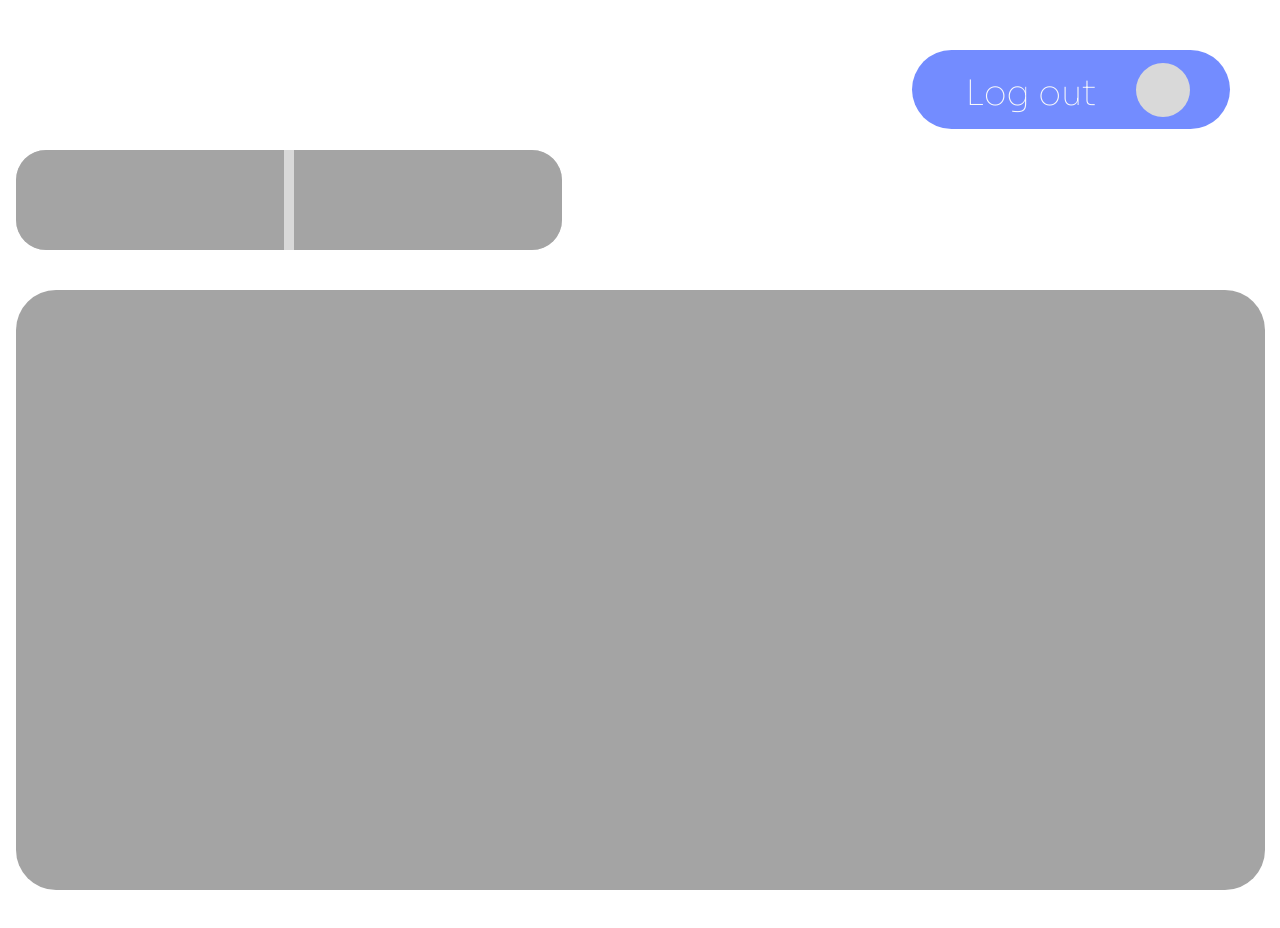
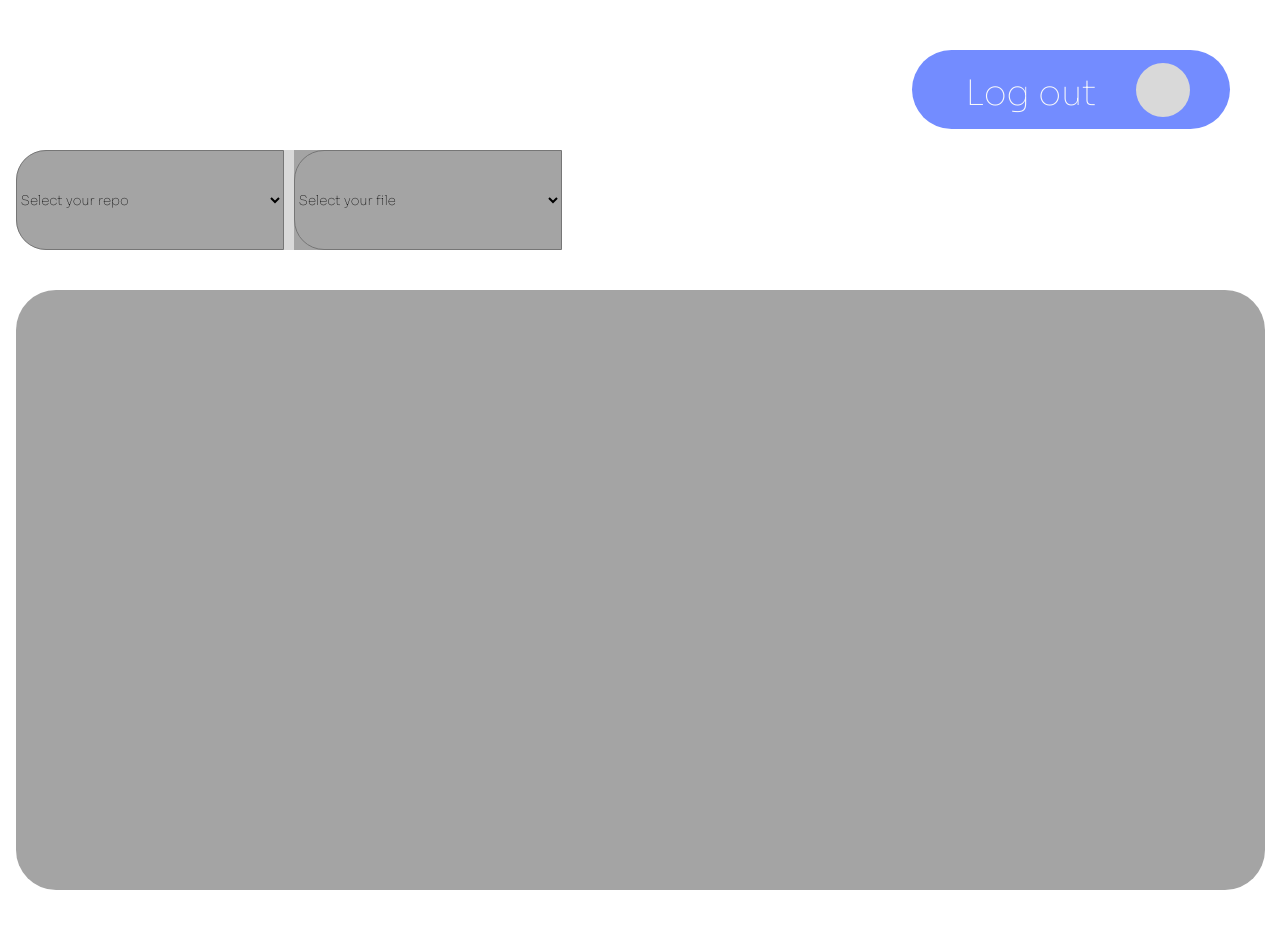
Before and after one commit to luiscolon0426/Zneaker, a React (Create React App) app in the folder app/: page /app in a window 1280 px wide. Shown: the top 928 px of the page. Built offline with nearby package versions, Linux system fonts and the light colour scheme; no server answers; the database is empty; sample sign-in values are in the browser's storage.

Commit message:
dummy dropdown

```diff
--- a/app/src/components/Page.js
+++ b/app/src/components/Page.js
@@ -11,9 +11,20 @@ const Page = () => {
         <div className='pageContainer'>
           {/*<div className='UserIcon'></div>*/}
           <div className='dataContainer'>
-            <div className='repoContainer'>
+            <select className='repoContainer'>
+              <option value="">Select your repo</option>
+              <option value="0x0Thisproject suck">0x0 Thisproject suck</option>
+              <option value="0x0Thisproject suck">0x1 Other project</option>
+              <option value="0x0Thisproject suck">0x2 Other project that suck</option>
+            </select>
+            <div className='fileContainer'>
+            <select className='repoContainer'>
+              <option value="">Select your file</option>
+              <option value="0x0Thisproject suck">Task 0</option>
+              <option value="0x0Thisproject suck">Task 1</option>
+              <option value="0x0Thisproject suck">Task 2</option>
+            </select>
             </div>
-            <div className='fileContainer'></div>
           </div>
           <div className='codeContainer'></div>
         </div>
```
